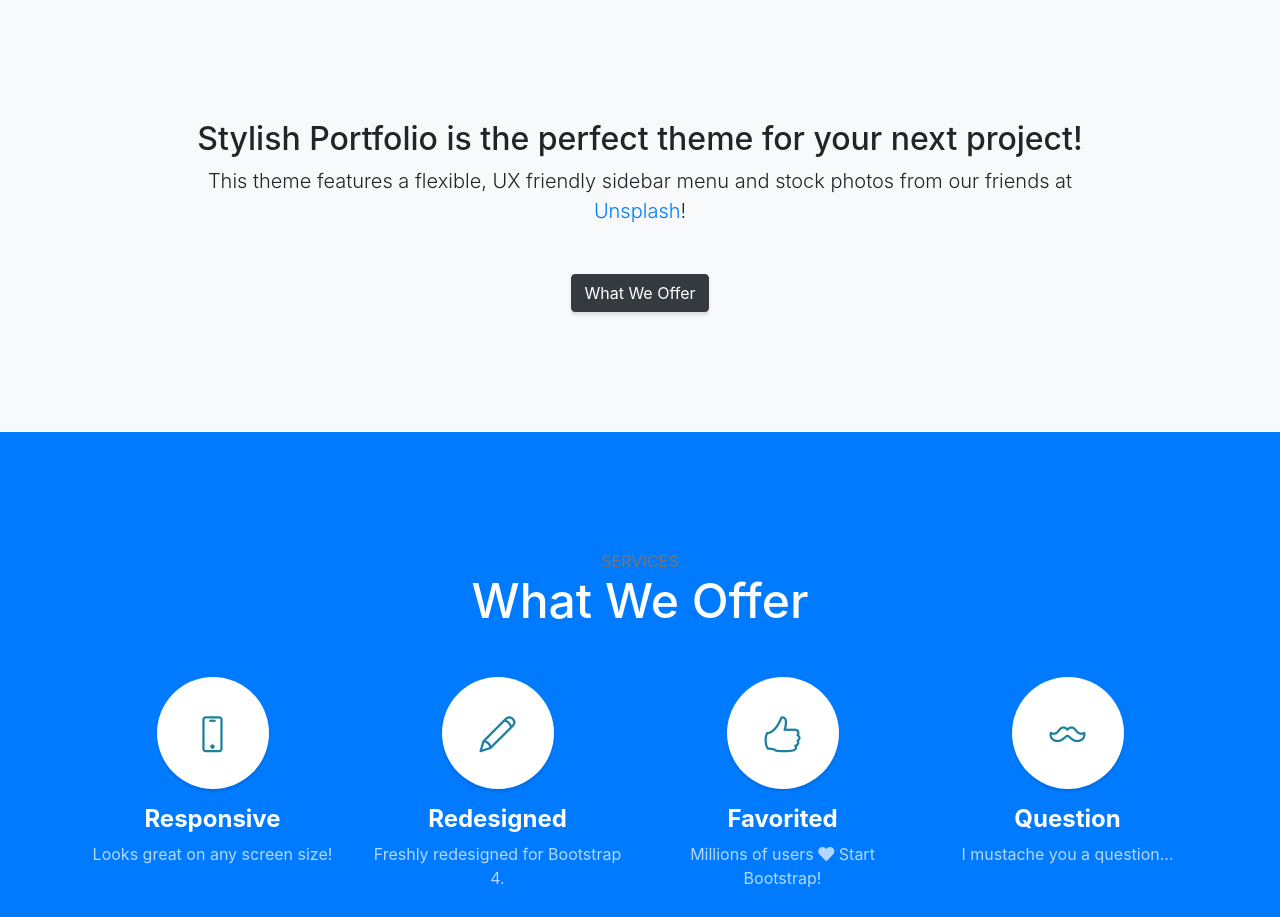
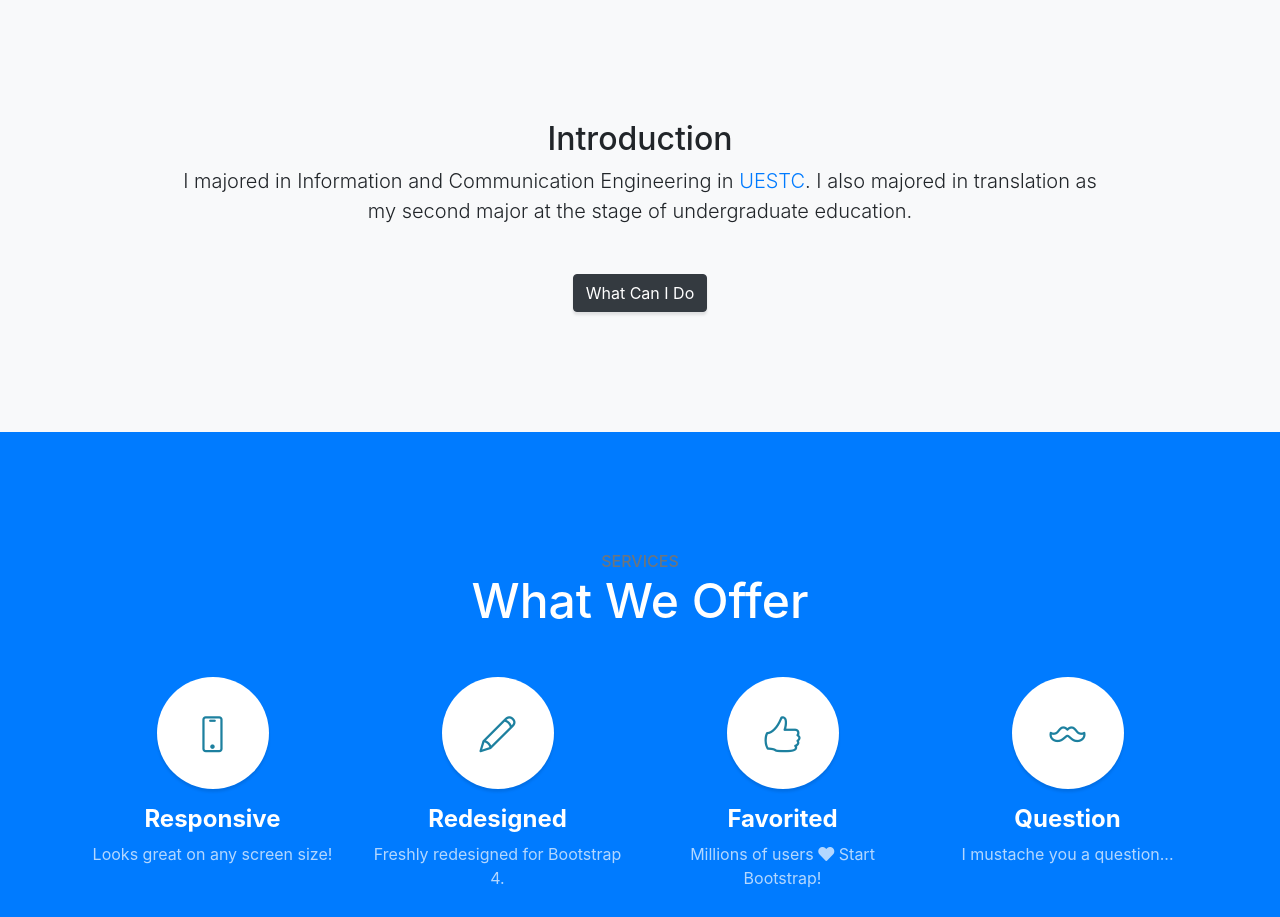
Before and after one commit to Kaleidescope/Kaleidescope.github.io, a website with bundled scripts: page index.html in a window 1280 px wide. Shown: the part 800-1717 px from the top of the page. Built offline with nearby package versions, Linux system fonts and the light colour scheme.

Commit message:
Update index.html

```diff
--- a/index.html
+++ b/index.html
@@ -71,10 +71,10 @@
     <div class="container text-center">
       <div class="row">
         <div class="col-lg-10 mx-auto">
-          <h2>Stylish Portfolio is the perfect theme for your next project!</h2>
-          <p class="lead mb-5">This theme features a flexible, UX friendly sidebar menu and stock photos from our friends at
-            <a href="https://unsplash.com/">Unsplash</a>!</p>
-          <a class="btn btn-dark btn-xl js-scroll-trigger" href="#services">What We Offer</a>
+          <h2>Introduction</h2>
+          <p class="lead mb-5">I majored in Information and Communication Engineering in
+            <a href="https://www.uestc.edu.cn/">UESTC</a>. I also majored in translation as my second major at the stage of undergraduate education. </p>
+          <a class="btn btn-dark btn-xl js-scroll-trigger" href="#services">What Can I Do</a>
         </div>
       </div>
     </div>
```
